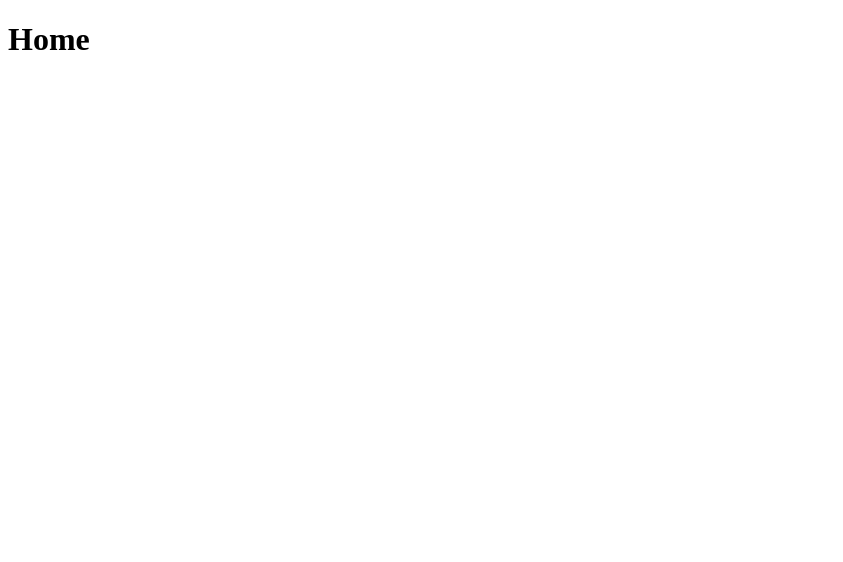
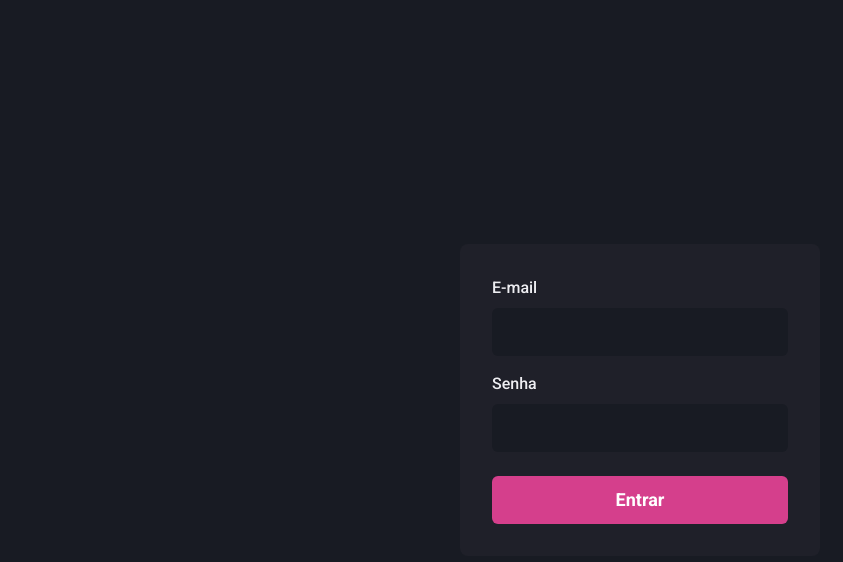
Before and after one commit to eltoncampos1/dashgo, a Next.js app: page / in a window 1280 px wide. Shown: the top 562 px of the page, without its empty margins (0-843 px from the left). Built offline with nearby package versions, Linux system fonts and the light colour scheme.

Commit message:
feat: create login page

```diff
--- a/src/pages/_app.tsx
+++ b/src/pages/_app.tsx
@@ -1,7 +1,13 @@
 import { AppProps } from 'next/app'
+import { ChakraProvider} from '@chakra-ui/react'
+import { theme } from '../styles/theme'
 
 function MyApp({ Component, pageProps }: AppProps) {
-  return <Component {...pageProps} />
+  return (
+    <ChakraProvider theme={theme}>
+      <Component {...pageProps} />
+    </ChakraProvider>
+  )
 }
 
 export default MyApp
--- /dev/null
+++ b/src/pages/_document.tsx
@@ -0,0 +1,21 @@
+import Document , {Head, Html, NextScript, Main }from 'next/document'
+
+
+export default class MyDocument extends Document {
+    render(){
+        return (
+            <Html>
+                <Head>
+                <link rel="preconnect" href="https://fonts.googleapis.com"/>
+                <link rel="preconnect" href="https://fonts.gstatic.com"/>
+                <link href="https://fonts.googleapis.com/css2?family=Roboto:wght@400;500;700&display=swap" rel="stylesheet"/>
+                </Head>
+
+                <body>
+                    <Main />
+                    <NextScript />
+                </body>
+            </Html>
+        )
+    }
+}
--- a/src/pages/index.tsx
+++ b/src/pages/index.tsx
@@ -1,5 +1,60 @@
+import { Flex, Input, Button, Stack, FormLabel, FormControl } from '@chakra-ui/react'
+
 export default function Home() {
   return (
-   <h1>Home</h1>
+    <Flex
+      w="100vw"
+      h="100vh"
+      alignItems="center"
+      justifyContent="center"
+    >
+      <Flex
+        as="form"
+        w="100%"
+        maxW={360}
+        bg="gray.800"
+        p="8"
+        borderRadius={8}
+        flexDir="column"
+      >
+        <Stack spacing="4">
+          <FormControl>
+            <FormLabel htmlFor="email">E-mail</FormLabel>
+            <Input
+              id="email"
+              name="email"
+              type="email"
+              focusBorderColor="pink.500"
+              bgColor="gray.900"
+              variant="filled"
+              _hover={{
+                bgColor: "gray.900"
+              }}
+              size="lg"
+            />
+          </FormControl>
+
+
+          <FormControl>
+            <FormLabel htmlFor="password">Senha</FormLabel>
+
+            <Input
+              id="password"
+              name="password"
+              type="password"
+              focusBorderColor="pink.500"
+              bgColor="gray.900"
+              variant="filled"
+              _hover={{
+                bgColor: "gray.900"
+              }}
+              size="lg"
+            />
+          </FormControl>
+        </Stack>
+
+        <Button type="submit" mt="6" colorScheme="pink"size="lg">Entrar</Button>
+      </Flex>
+    </Flex>
   )
 }
--- /dev/null
+++ b/src/styles/theme.ts
@@ -0,0 +1,30 @@
+import { extendTheme } from '@chakra-ui/react';
+
+export const theme = extendTheme({
+    colors: {
+        gray: {
+          "900": "#181B23",
+          "800": "#1F2029",
+          "700": "#353646",
+          "600": "#4B4D63",
+          "500": "#616480",
+          "400": "#797D9A",
+          "300": "#9699B0",
+          "200": "#B3B5C6",
+          "100": "#D1D2DC",
+          "50": "#EEEEF2",
+        }
+    },
+    fonts: {
+        heading: 'Roboto',
+        body: 'Roboto'
+    },
+    styles: {
+        global: {
+            body: {
+                bg: 'gray.900',
+                color: 'gray.50'
+            }
+        }
+    }
+})
```
